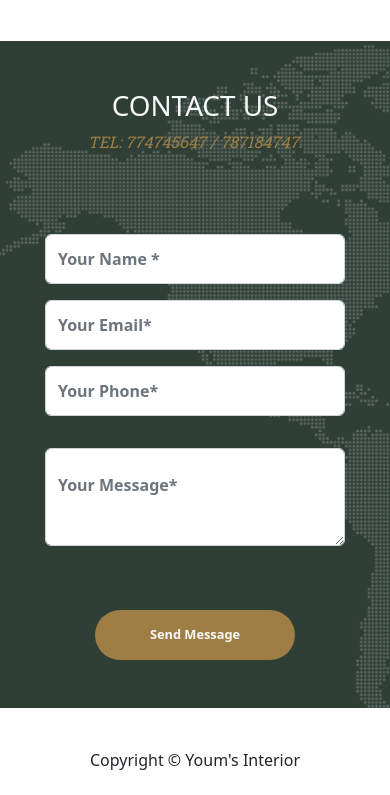
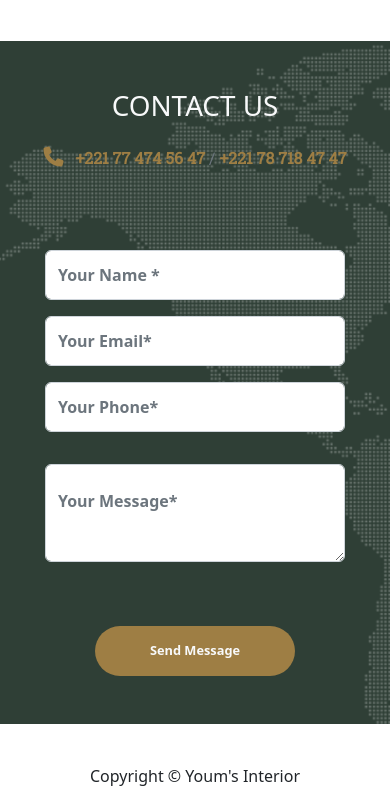
Before and after one commit to youmsinterior/youms-project, a plain HTML site: page web/index.html in a window 390 px wide. Shown: the part 10580-11375 px from the top of the page. Drawn offline with nearby package versions, Linux system fonts and the light colour scheme.

Commit message:
modif des numeros de telephones

```diff
--- a/web/index.html
+++ b/web/index.html
@@ -554,8 +554,13 @@
     <section class="contact" id="contact">
         <div class="row text-center py-5 mt-5">
             <h1 class="text-light">CONTACT US</h1>
-            <p class="roboto text-secondary" >
-                <em style="color: #9E7E44; ">TEL: 774745647 / 787184747.</em>
+            <p class="roboto text-secondary mt-3">
+                <!-- Icône téléphone -->
+                <i class="fa-solid fa-phone" style="color: #9E7E44; font-size: 20px; margin-right: 8px;"></i>
+
+                <!-- Lien pour appeler -->
+                <a href="tel:+221774745647" class="phone-link">+221 77 474 56 47</a> /
+                <a href="tel:+221787184747" class="phone-link">+221 78 718 47 47</a>
             </p>
         </div>
         <div class="container">
--- a/web/style.css
+++ b/web/style.css
@@ -379,6 +379,20 @@
     transform: scale(1);
 }
 
+/* style des numeros de telephones */
+.phone-link {
+    color: #9E7E44;
+    font-weight: bold;
+    text-decoration: none;
+    transition: color 0.3s ease;
+    font-size: 16px;
+}
+
+.phone-link:hover {
+    color: #d4af37; /* Couleur plus claire au survol */
+    text-decoration: underline;
+}
+
 
 /* Responsive about */
 @media (max-width:1400px) {
```
